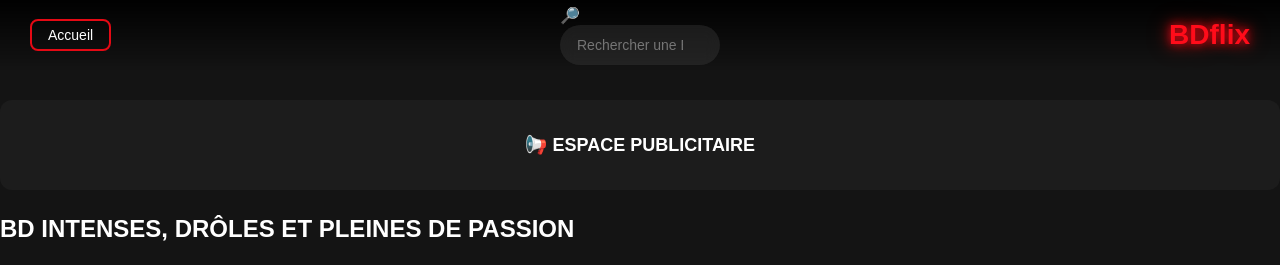
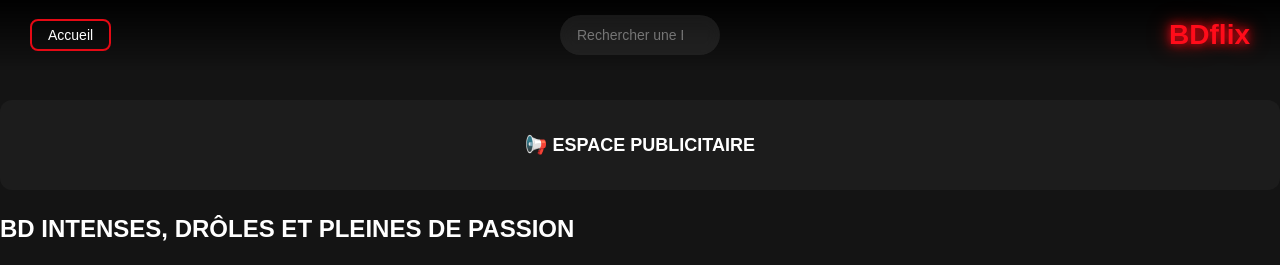
Before and after one commit to Prudence-ui/BDFLIX, a website: page public/index.html in a window 1280 px wide. Shown: the top 265 px of the page. Drawn offline with Linux system fonts and the light colour scheme.

```diff
--- a/public/index.html
+++ b/public/index.html
@@ -30,7 +30,7 @@
   <!-- 🔎 Barre de recherche Premium -->
 <div class="search-container">
 
-  <span class="search-icon">🔎</span>
+  <span class="search-icon"></span>
 
   <input
     type="text"
```
